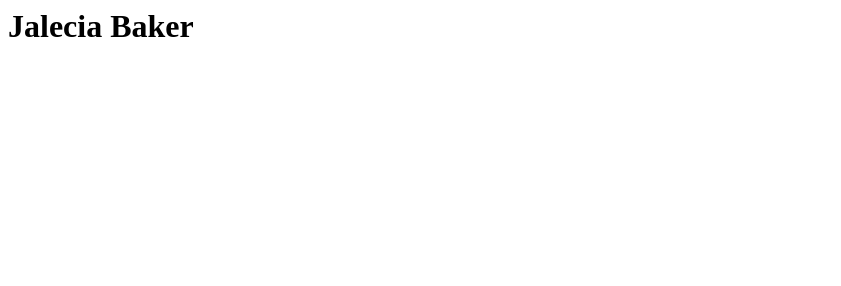
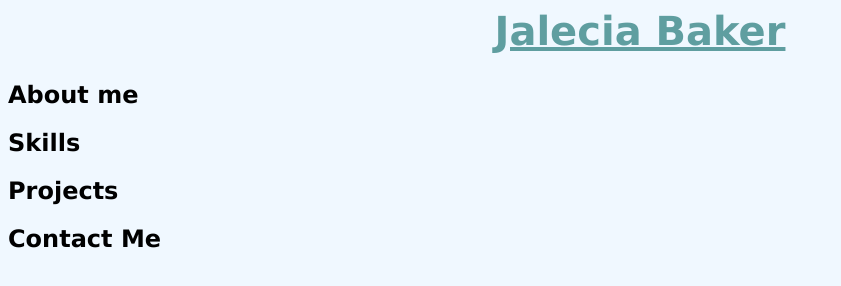
Before and after one commit to JayCBak1/JayCBak1.github.io, a plain HTML site: page index.html in a window 1280 px wide. Shown: the whole page, without its empty margins (0-841 px from the left). Drawn offline with Linux system fonts and the light colour scheme.

Commit message:
Add files via upload

```diff
--- a/index.html
+++ b/index.html
@@ -1,8 +1,24 @@
 <html>
     <head>
         <title>CSCE 190: Jalecia Baker</title>
+        <link rel="stylesheet" href="styles.css"/>
     </head>
     <body>
         <h1>Jalecia Baker</h1>
+
+        <h2>About me</h2>
+        <div class = "about">
+
+        </div>
+
+        <h2>Skills</h2>
+        <div class = "skills"></div>
+
+        <h2>Projects</h2>
+        <div class = "projects"></div>
+
+        <h2>Contact Me</h2>
+        <div class = "contact"></div>
+
     </body>
 </html>
--- /dev/null
+++ b/styles.css
@@ -0,0 +1,12 @@
+body{
+    background-color:aliceblue;
+    font-family: Verdana, Geneva, Tahoma, sans-serif;
+}
+
+h1{
+    text-align: center;
+    color: cadetblue;
+    font-size: 40px;
+    font-family: Verdana, Geneva, Tahoma, sans-serif;
+    text-decoration: underline;
+}
```
